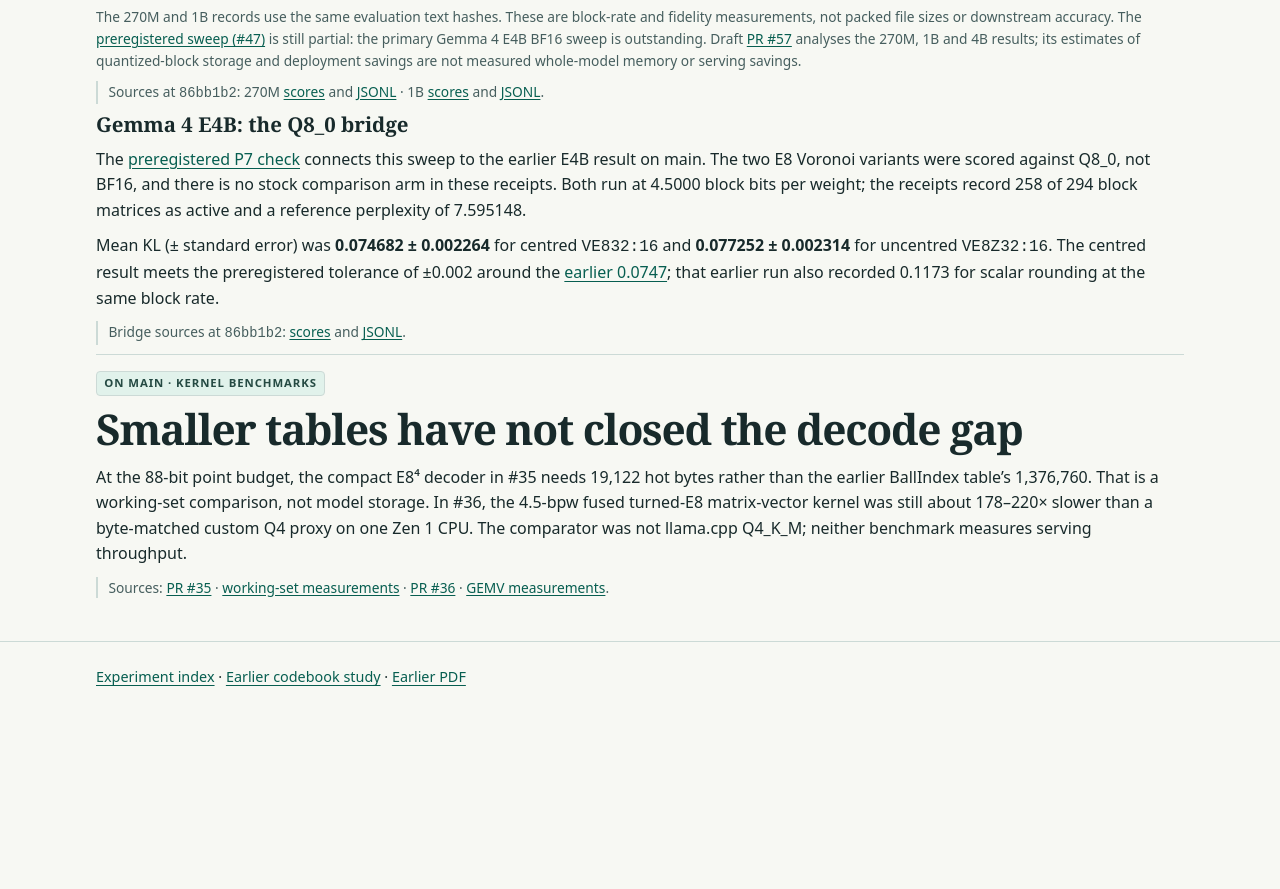
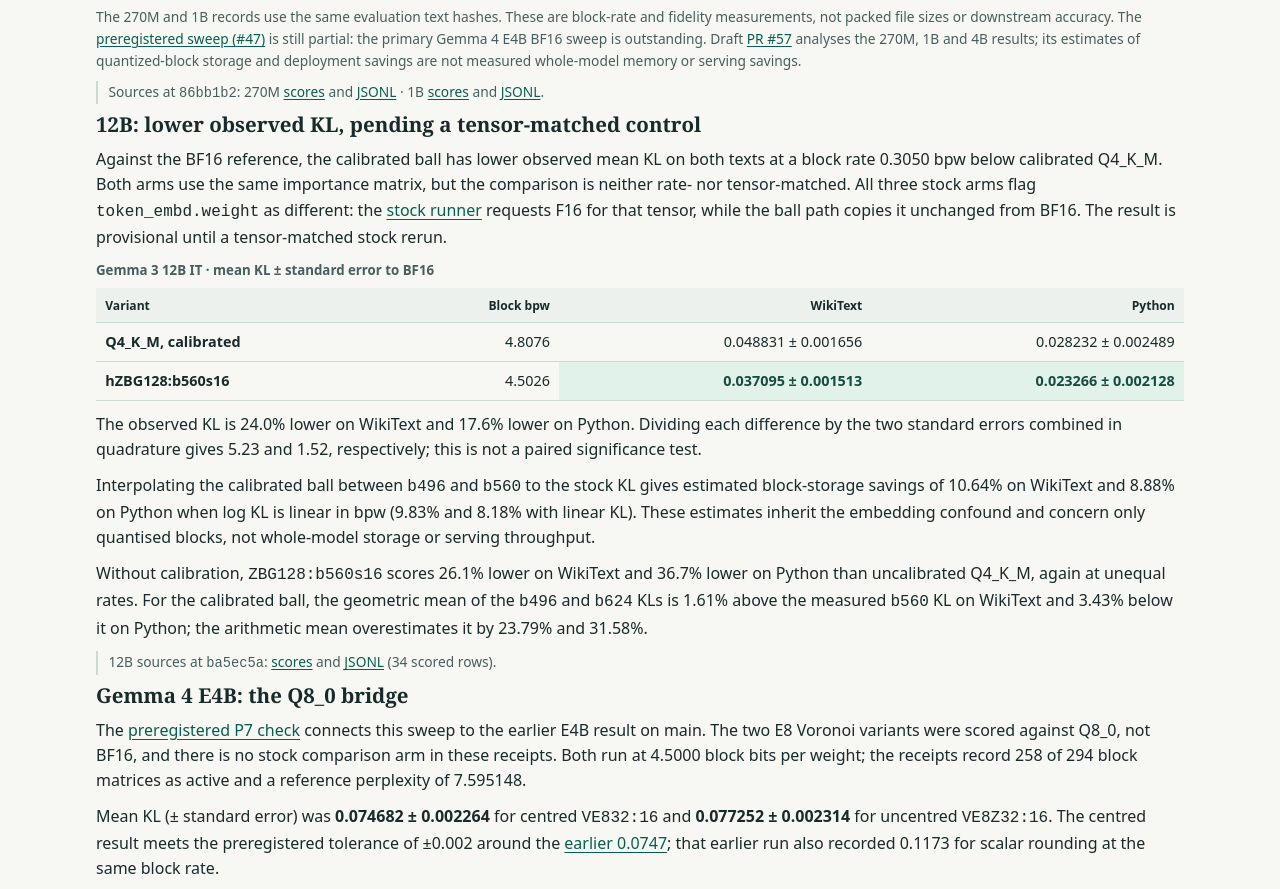
Before and after one commit to Moissanite-Labs/siliquant, a plain HTML site: page site/results.html in a window 1280 px wide. Shown: the part 2970-3859 px from the top of the page. Before the commit the page ends 3691 px from the top, so only its background shows below. Drawn offline with Linux system fonts and the light colour scheme.

Commit message:
Report the Gemma 3 12B BF16 sweep (#75)
**Code review — APPROVE ✅ (merge AFTER #73)**

docs-only (+29/-3: `docs/index.html`, `site/results.html`, PDF bump). The 12B results are clearly labelled "unmerged branch · not on main" and the `token_embd.weight` tensor-mismatch caveat is documented — good honesty in the numbers. Devin Review green; @orda-aska's audit points are handled by landing #73 first and rebasing this on top.

Approving now; please merge after #73 lands.

```diff
--- a/site/results.html
+++ b/site/results.html
@@ -202,7 +202,23 @@
       </div>
       <p class="small">The 270M and 1B records use the same evaluation text hashes. These are block-rate and fidelity measurements, not packed file sizes or downstream accuracy. The <a href="https://github.com/Moissanite-Labs/siliquant/pull/47">preregistered sweep (#47)</a> is still partial: the primary Gemma 4 E4B BF16 sweep is outstanding. Draft <a href="https://github.com/Moissanite-Labs/siliquant/pull/57">PR #57</a> analyses the 270M, 1B and 4B results; its estimates of quantized-block storage and deployment savings are not measured whole-model memory or serving savings.</p>
       <p class="sources">Sources at <code>86bb1b2</code>: 270M <a href="https://github.com/Moissanite-Labs/siliquant/blob/86bb1b2a2178bd8b68912c1e7496426f53e9ffa8/experiments/model-output-gemma-ball-2026-11-23/out/gemma-3-270m-it/results.out">scores</a> and <a href="https://github.com/Moissanite-Labs/siliquant/blob/86bb1b2a2178bd8b68912c1e7496426f53e9ffa8/experiments/model-output-gemma-ball-2026-11-23/out/gemma-3-270m-it/results.jsonl">JSONL</a> · 1B <a href="https://github.com/Moissanite-Labs/siliquant/blob/86bb1b2a2178bd8b68912c1e7496426f53e9ffa8/experiments/model-output-gemma-ball-2026-11-23/out/gemma-3-1b-it/results.out">scores</a> and <a href="https://github.com/Moissanite-Labs/siliquant/blob/86bb1b2a2178bd8b68912c1e7496426f53e9ffa8/experiments/model-output-gemma-ball-2026-11-23/out/gemma-3-1b-it/results.jsonl">JSONL</a>.</p>
-      <h3 id="e4b-bridge">Gemma 4 E4B: the Q8_0 bridge</h3>
+      <h3 id="gemma-3-12b">12B: lower observed KL, pending a tensor-matched control</h3>
+      <p>Against the BF16 reference, the calibrated ball has lower observed mean KL on both texts at a block rate 0.3050 bpw below calibrated Q4_K_M. Both arms use the same importance matrix, but the comparison is neither rate- nor tensor-matched. All three stock arms flag <code>token_embd.weight</code> as different: the <a href="https://github.com/Moissanite-Labs/siliquant/blob/ca10cdacd9b1251b989d5fb66578bfe7e8f2554e/experiments/model-output-gemma-ball-2026-11-23/run.py#L731-L752">stock runner</a> requests F16 for that tensor, while the ball path copies it unchanged from BF16. The result is provisional until a tensor-matched stock rerun.</p>
+      <div class="table-scroll" tabindex="0" role="region" aria-label="Gemma 3 12B mean KL and block bitrate">
+        <table>
+          <caption>Gemma 3 12B IT · mean KL ± standard error to BF16</caption>
+          <thead><tr><th scope="col">Variant</th><th scope="col">Block bpw</th><th scope="col">WikiText</th><th scope="col">Python</th></tr></thead>
+          <tbody>
+            <tr><th scope="row">Q4_K_M, calibrated</th><td>4.8076</td><td>0.048831 ± 0.001656</td><td>0.028232 ± 0.002489</td></tr>
+            <tr><th scope="row">hZBG128:b560s16</th><td>4.5026</td><td class="highlight">0.037095 ± 0.001513</td><td class="highlight">0.023266 ± 0.002128</td></tr>
+          </tbody>
+        </table>
+      </div>
+      <p>The observed KL is 24.0% lower on WikiText and 17.6% lower on Python. Dividing each difference by the two standard errors combined in quadrature gives 5.23 and 1.52, respectively; this is not a paired significance test.</p>
+      <p>Interpolating the calibrated ball between <code>b496</code> and <code>b560</code> to the stock KL gives estimated block-storage savings of 10.64% on WikiText and 8.88% on Python when log KL is linear in bpw (9.83% and 8.18% with linear KL). These estimates inherit the embedding confound and concern only quantised blocks, not whole-model storage or serving throughput.</p>
+      <p>Without calibration, <code>ZBG128:b560s16</code> scores 26.1% lower on WikiText and 36.7% lower on Python than uncalibrated Q4_K_M, again at unequal rates. For the calibrated ball, the geometric mean of the <code>b496</code> and <code>b624</code> KLs is 1.61% above the measured <code>b560</code> KL on WikiText and 3.43% below it on Python; the arithmetic mean overestimates it by 23.79% and 31.58%.</p>
+      <p class="sources">12B sources at <code>ba5ec5a</code>: <a href="https://github.com/Moissanite-Labs/siliquant/blob/ba5ec5a64c3252ef4c0caa1c23bc33b0594ab506/experiments/model-output-gemma-ball-2026-11-23/out/gemma-3-12b-it/results.out">scores</a> and <a href="https://github.com/Moissanite-Labs/siliquant/blob/ba5ec5a64c3252ef4c0caa1c23bc33b0594ab506/experiments/model-output-gemma-ball-2026-11-23/out/gemma-3-12b-it/results.jsonl">JSONL</a> (34 scored rows).</p>
+      <h3 class="page-break" id="e4b-bridge">Gemma 4 E4B: the Q8_0 bridge</h3>
       <p>The <a href="https://github.com/Moissanite-Labs/siliquant/blob/86bb1b2a2178bd8b68912c1e7496426f53e9ffa8/experiments/model-output-gemma-ball-2026-11-23/PREREG.md#L83-L85">preregistered P7 check</a> connects this sweep to the earlier E4B result on main. The two E8 Voronoi variants were scored against Q8_0, not BF16, and there is no stock comparison arm in these receipts. Both run at 4.5000 block bits per weight; the receipts record 258 of 294 block matrices as active and a reference perplexity of 7.595148.</p>
       <p>Mean KL (± standard error) was <strong>0.074682 ± 0.002264</strong> for centred <code>VE832:16</code> and <strong>0.077252 ± 0.002314</strong> for uncentred <code>VE8Z32:16</code>. The centred result meets the preregistered tolerance of ±0.002 around the <a href="https://github.com/Moissanite-Labs/siliquant/blob/f32d750eb01cb4f9cae9b4f742d1c9f35a05fce5/experiments/model-output-gemma-e4b-2026-11-15/results.out#L88-L101">earlier 0.0747</a>; that earlier run also recorded 0.1173 for scalar rounding at the same block rate.</p>
       <p class="sources">Bridge sources at <code>86bb1b2</code>: <a href="https://github.com/Moissanite-Labs/siliquant/blob/86bb1b2a2178bd8b68912c1e7496426f53e9ffa8/experiments/model-output-gemma-ball-2026-11-23/out/gemma-4-E4B-it-bridge/results.out">scores</a> and <a href="https://github.com/Moissanite-Labs/siliquant/blob/86bb1b2a2178bd8b68912c1e7496426f53e9ffa8/experiments/model-output-gemma-ball-2026-11-23/out/gemma-4-E4B-it-bridge/results.jsonl">JSONL</a>.</p>
```
Also changed, not shown: docs/index.html (+12 -2 lines), 1 other file.
